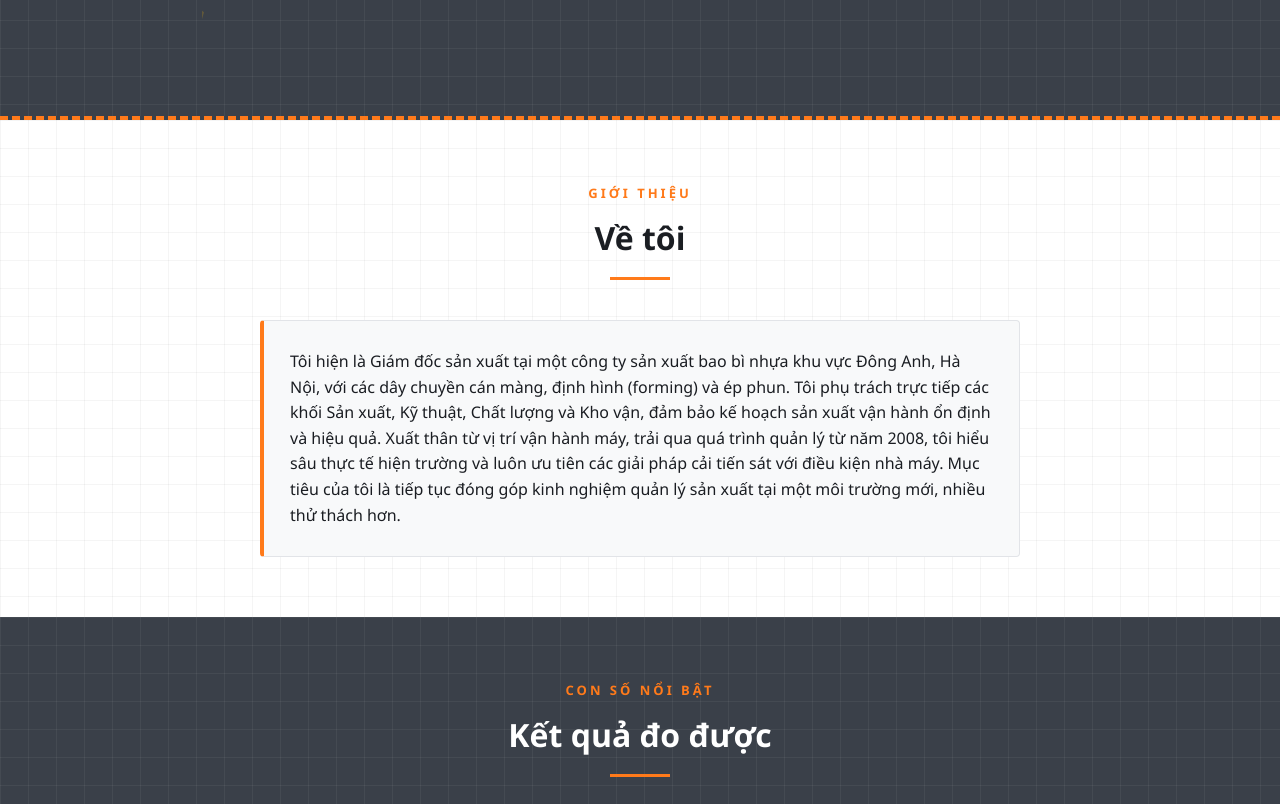
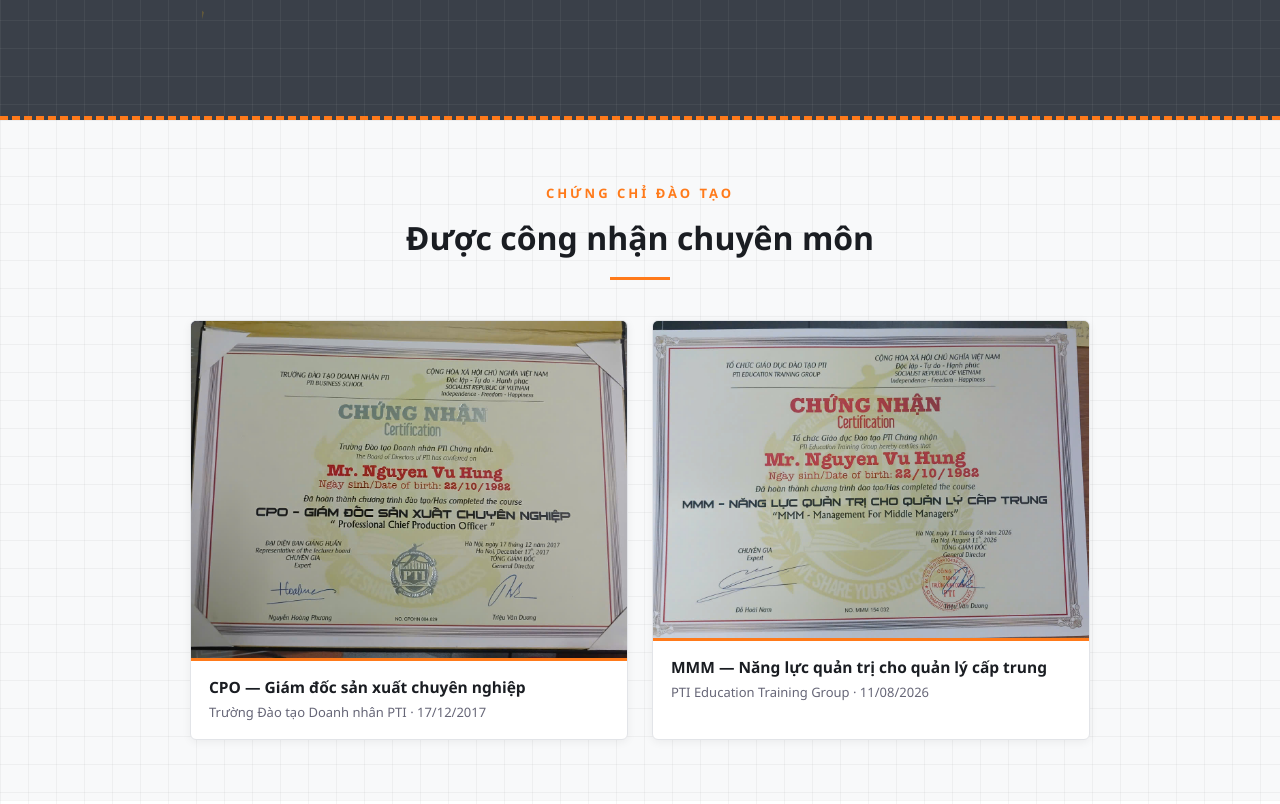
Before and after one commit to hungplay1122-star/hungplay1122-star.github.io, a plain HTML site: page index.html in a window 1280 px wide. Shown: the part 680-1484 px from the top of the page. Drawn offline with Linux system fonts and the light colour scheme.

Commit message:
Thêm phần chứng chỉ đào tạo (CPO, MMM) ngay sau Hero

```diff
--- a/index.html
+++ b/index.html
@@ -182,6 +182,39 @@
     background:var(--orange);
     margin:14px auto 0;
   }
+
+  /* ===== CHỨNG CHỈ ===== */
+  .certs{
+    background:var(--light);
+  }
+  .certs-grid{
+    position:relative;z-index:2;
+    max-width:900px;
+    margin:0 auto;
+    display:grid;
+    grid-template-columns:repeat(auto-fit,minmax(280px,1fr));
+    gap:24px;
+  }
+  .cert-card{
+    background:var(--white);
+    border:1px solid #e2e4e8;
+    border-radius:6px;
+    overflow:hidden;
+    box-shadow:0 2px 10px rgba(0,0,0,0.06);
+    transition:transform .3s ease, box-shadow .3s ease;
+  }
+  .cert-card:hover{
+    transform:translateY(-4px);
+    box-shadow:0 10px 22px rgba(0,0,0,0.1);
+  }
+  .cert-card img{
+    width:100%;
+    display:block;
+    border-bottom:3px solid var(--orange);
+  }
+  .cert-info{padding:16px 18px;}
+  .cert-info h3{font-size:15.5px;color:#1a1d22;margin-bottom:4px;font-weight:700;line-height:1.35;}
+  .cert-info p{font-size:13px;color:#667;}
 
   /* ===== GIỚI THIỆU ===== */
   .about{
@@ -451,6 +484,32 @@
   </div>
 </header>
 
+<!-- CHỨNG CHỈ ĐÀO TẠO -->
+<section class="certs">
+  <div class="blueprint-bg light"></div>
+  <div class="section-head reveal">
+    <div class="section-tag">Chứng chỉ đào tạo</div>
+    <h2>Được công nhận chuyên môn</h2>
+    <div class="underline"></div>
+  </div>
+  <div class="certs-grid reveal">
+    <div class="cert-card">
+      <img src="../assets/chung-chi-cpo.jpg" alt="Chứng chỉ CPO - Giám đốc sản xuất chuyên nghiệp">
+      <div class="cert-info">
+        <h3>CPO — Giám đốc sản xuất chuyên nghiệp</h3>
+        <p>Trường Đào tạo Doanh nhân PTI · 17/12/2017</p>
+      </div>
+    </div>
+    <div class="cert-card">
+      <img src="../assets/chung-chi-mmm.jpg" alt="Chứng chỉ MMM - Năng lực quản trị cho quản lý cấp trung">
+      <div class="cert-info">
+        <h3>MMM — Năng lực quản trị cho quản lý cấp trung</h3>
+        <p>PTI Education Training Group · 11/08/2026</p>
+      </div>
+    </div>
+  </div>
+</section>
+
 <!-- GIỚI THIỆU -->
 <section class="about">
   <div class="blueprint-bg light"></div>
```
Also changed, not shown: assets/chung-chi-cpo.jpg (added), assets/chung-chi-mmm.jpg (added).
